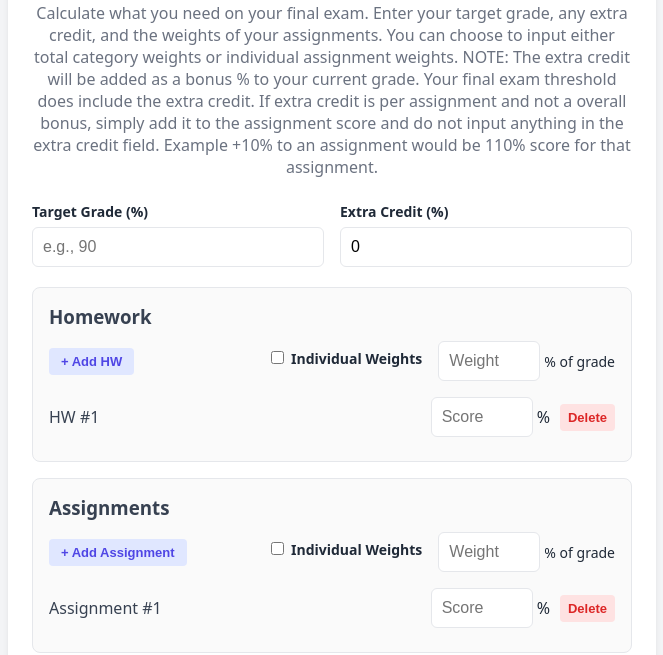
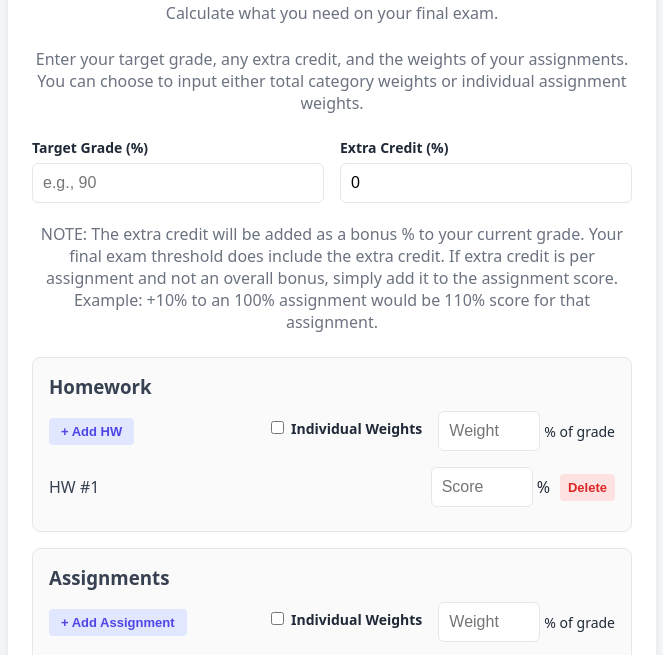
Before and after one commit to timbeely/gradeCalc, a plain HTML site: page index.html in a window 1280 px wide. Shown: the part 89-744 px from the top of the page, without its empty margins (308-971 px from the left). Drawn offline with Linux system fonts and the light colour scheme.

Commit message:
Update index.html

```diff
--- a/index.html
+++ b/index.html
@@ -10,15 +10,9 @@
 <body>
     <div class="calculator-container">
         <h1>Final Grade Calculator</h1>
-        <p> Calculate what you need on your final exam.
-            Enter your target grade, any extra credit, and the weights of your assignments.
-            You can choose to input either total category weights or individual assignment weights.
-            NOTE: The extra credit will be added as a bonus % to your current grade.
-            Your final exam threshold does include the extra credit.
-            If extra credit is per assignment and not a  overall bonus, simply add it to the assignment score and do not input anything in the extra credit field.
-            Example +10% to an assignment would be 110% score for that assignment.
-
-        </p>
+        <p> Calculate what you need on your final exam. </p>
+        <p> Enter your target grade, any extra credit, and the weights of your assignments.
+            You can choose to input either total category weights or individual assignment weights.</p>
 
         <form id="grade-form">
             <div class="top-fields">
@@ -31,7 +25,10 @@
                     <input type="number" id="extra-credit" placeholder="e.g., 2" min="0" value="0" oninput="calculateGrade(false)">
                 </div>
             </div>
-
+        <p> NOTE: The extra credit will be added as a bonus % to your current grade.
+            Your final exam threshold does include the extra credit.
+            If extra credit is per assignment and not an overall bonus, simply add it to the assignment score.
+            Example: +10% to an 100% assignment would be 110% score for that assignment.</p>
             <div id="sections-container"></div>
 
             <div class="grade-section final-section">
```
